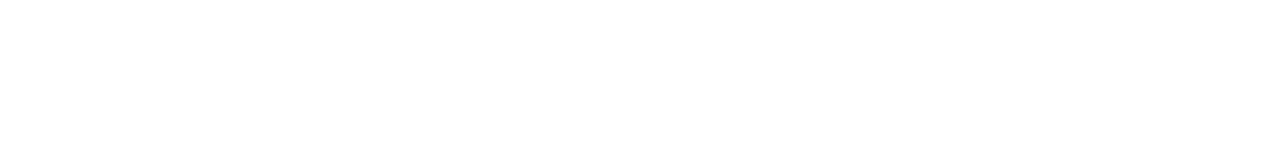
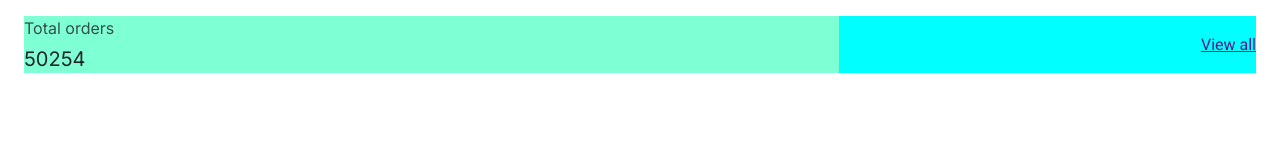
Before and after one commit to js-tasks-ru/htmlcss-20220414_lancov-r, a website: page 04-lection2/01-histogram/index.html in a window 1280 px wide. Drawn offline with Linux system fonts and the light colour scheme.

Commit message:
index added

```diff
--- a/04-lection2/01-histogram/histogram.css
+++ b/04-lection2/01-histogram/histogram.css
@@ -0,0 +1,72 @@
+.histogram {
+
+     display: flex;
+    flex-direction: column;
+    margin: 16px 24px 24px 24px ;
+
+    height: 100%;
+     border-radius: 8px;
+
+
+}
+.histogram__header {
+    display: flex;
+    flex-grow: 1;
+    background-color: aqua;
+}
+.histogram__header-left {
+    flex-grow: 2;
+    background-color: aquamarine;
+
+}
+.histogram__p {
+
+    font-family: Inter;
+    font-size: 16px;
+    font-weight: 400;
+    line-height: 24px;
+    letter-spacing: 0em;
+    text-align: left;
+
+    color: #212429;
+    opacity: 0.8;
+    margin: 0px ;
+}
+
+.histogram__h4 {
+    font-family: Inter;
+    font-size: 20px;
+    font-weight: 400;
+    line-height: 26px;
+    letter-spacing: 0em;
+    text-align: left;
+
+    color: #212429;
+    margin: 6px 0px 0px 0px;
+
+}
+.histogram__header-right {
+    flex-grow: 1;
+    text-align: right;
+}
+.filter {
+     font-family: Inter;
+    font-size: 16px;
+    font-weight: 400;
+    line-height: 24px;
+    letter-spacing: 0em;
+    text-align: right;
+
+}
+.histogram__chart {
+    background-color: brown;
+    display: flex;
+    gap: 1px;
+    flex: 1 1 auto ;
+
+}
+.histogram_chart-bar {
+    background-color: blue;
+     flex-grow: 1;
+    flex: 1 1 auto ;
+}
--- a/04-lection2/01-histogram/index.html
+++ b/04-lection2/01-histogram/index.html
@@ -1,11 +1,32 @@
 <!DOCTYPE html>
 <!-- Страница с гистограммой -->
 <html lang="ru">
-    <head>
-        <link rel="stylesheet" href="../../assets/css/main.css">
-        <link rel="stylesheet" href="./histogram.css">
-    </head>
-    <body>
-
-    </body>
+  <head>
+    <link rel="stylesheet" href="../../assets/css/main.css" />
+    <link rel="stylesheet" href="./histogram.css" />
+  </head>
+  <body>
+    <div class="histogram">
+      <div class="histogram__header">
+        <div class="histogram__header-left">
+          <p class="histogram__p">Total orders</p>
+          <h4 class="histogram__h4">50254</h4>
+        </div>
+        <div class="histogram__header-right">
+            <p class="filter">
+                <a href="">View all</a>
+            </p>
+        </div>
+      </div>
+      <div class="histogram__chart">
+            <div class="histogram_chart-bar" style="height: 20%;"></div>
+            <div class="histogram_chart-bar" style="height: 50%;"></div>
+            <div class="histogram_chart-bar" style="height: 70%;"></div>
+            <div class="histogram_chart-bar" style="height: 10%;"></div>
+            <div class="histogram_chart-bar" style="height: 30%;"></div>
+            <div class="histogram_chart-bar" style="height: 5%;"></div>
+            <div class="histogram_chart-bar" style="height: 90%;"></div>
+      </div>
+    </div>
+  </body>
 </html>
```
